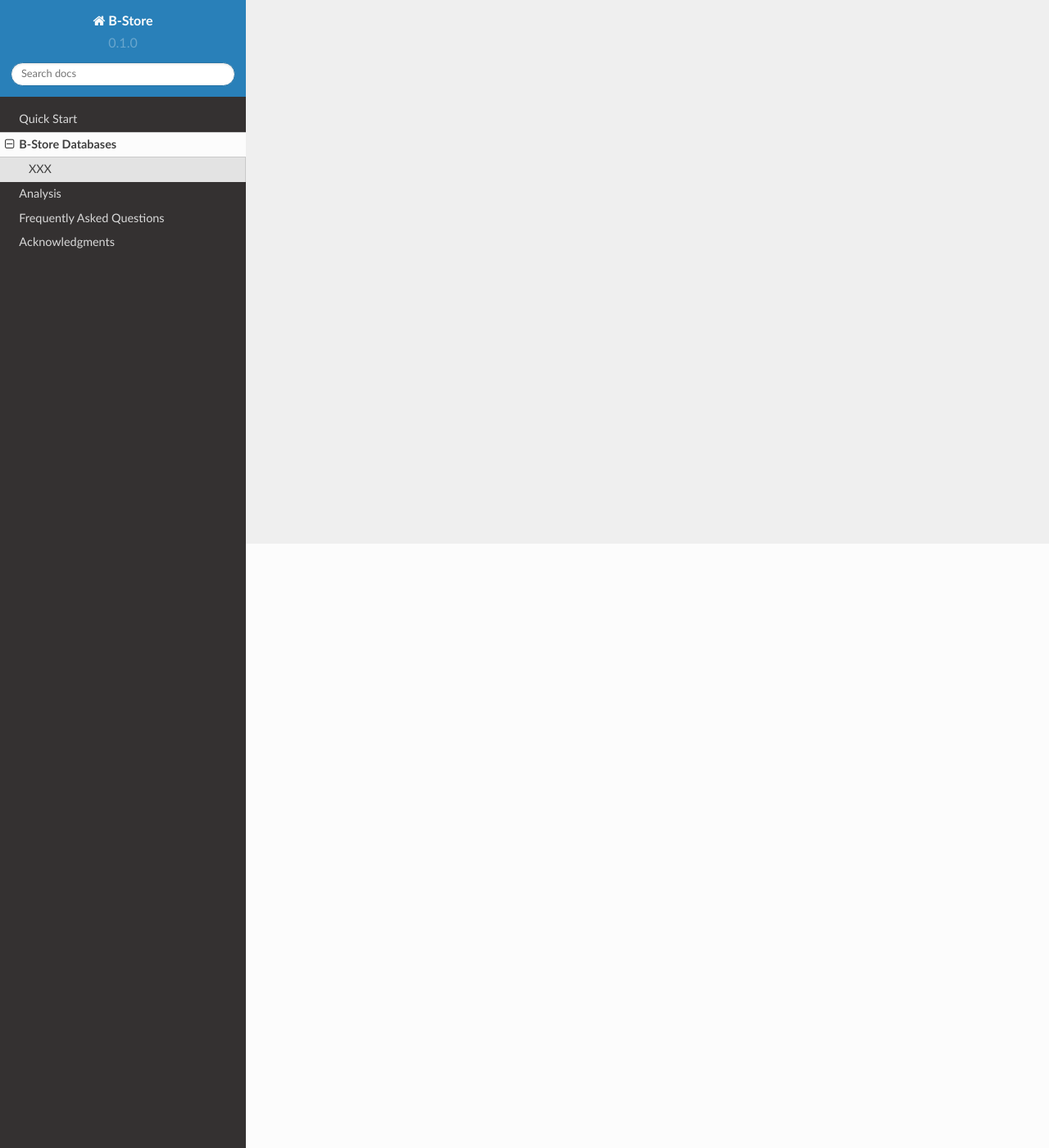
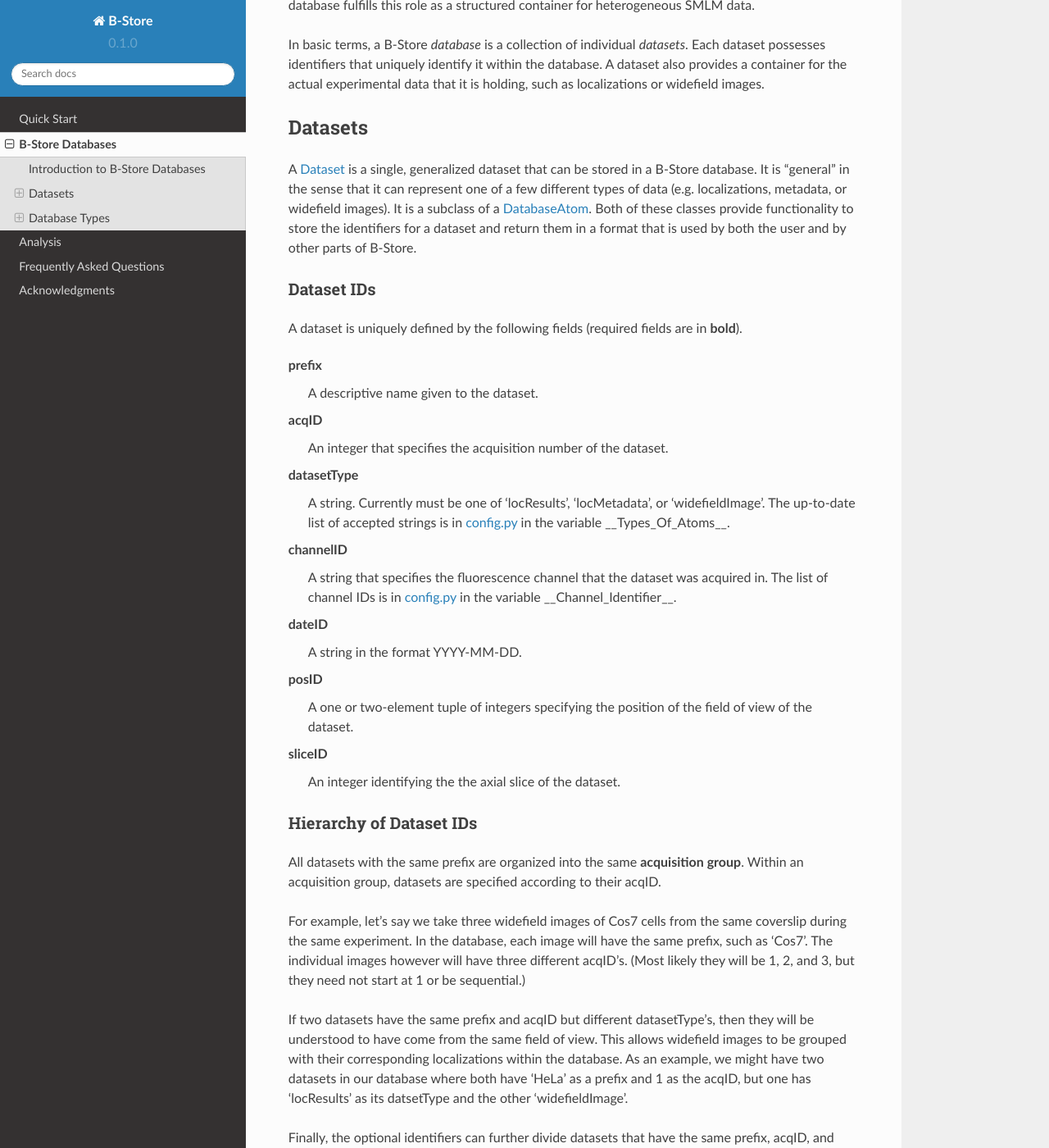
Before and after one commit to kmdouglass/bstore, a Sphinx documentation site: the page built from docs/database.rst, in a window 1280 px wide and 1400 px high, scrolled down 737 px. Shown: the whole window at 82% size. Built offline with Sphinx 7.4.7 and the Read the Docs theme 2.0.0, drawn with Linux system fonts in a browser that asks for light colours; pages that are not in the unit, such as notebooks, are missing from menus; some of the changed text lies outside the part shown.

Commit message:
Began writing database documentation.

```diff
--- a/docs/analysis.rst
+++ b/docs/analysis.rst
@@ -20,5 +20,5 @@ Analysis
 
 .. contents:: Table of Contents
 
-Title
-=====
+In Progress
+===========
--- a/docs/database.rst
+++ b/docs/database.rst
@@ -8,11 +8,13 @@ B-Store Databases
 :Contact: kyle.m.douglass@gmail.com
 :organization: École Polytechnique Fédérale de Lausanne (EPFL)
 :status: in progress
-:date: 2016-07-11
+:date: 2016-07-23
 
 :abstract:
 
-   XXX
+   The logic behind B-Store databases is presented in this
+   document. The HDF file type is briefly explained, followed by the
+   organization of data within the database.
 
 .. meta::
    :keywords: b-store, database
@@ -20,5 +22,127 @@ B-Store Databases
 
 .. contents:: Table of Contents
 
-XXX
-===
+Introduction to B-Store Databases
+=================================
+
+A single high-throughput SMLM experiment can generate hundreds or even
+thousands of different files containing different types of
+data. Analyzing this data requires that the files are sorted and
+organized in a well-structured way that is understandable by both
+humans and machines. A B-Store database fulfills this role as a
+structured container for heterogeneous SMLM data.
+
+In basic terms, a B-Store *database* is a collection of individual
+*datasets*. Each dataset possesses identifiers that uniquely identify
+it within the database. A dataset also provides a container for the
+actual experimental data that it is holding, such as localizations or
+widefield images.
+
+Datasets
+========
+
+A `Dataset`_ is a single, generalized dataset that can be stored in a
+B-Store database. It is "general" in the sense that it can represent
+one of a few different types of data (e.g. localizations, metadata, or
+widefield images). It is a subclass of a `DatabaseAtom`_. Both of
+these classes provide functionality to store the identifiers for a
+dataset and return them in a format that is used by both the user and
+by other parts of B-Store.
+
+.. _Dataset: http://b-store.readthedocs.io/en/latest/bstore.html#bstore.database.Dataset
+.. _DatabaseAtom: http://b-store.readthedocs.io/en/latest/bstore.html#bstore.database.DatabaseAtom
+
+Dataset IDs
+-----------
+
+A dataset is uniquely defined by the following fields (required fields
+are in **bold**).
+
+**prefix**
+    A descriptive name given to the dataset.
+
+**acqID**
+    An integer that specifies the acquisition number of the dataset.
+
+**datasetType**
+    A string. Currently must be one of 'locResults', 'locMetadata', or
+    'widefieldImage'. The up-to-date list of accepted strings is in
+    `config.py`_ in the variable __Types_Of_Atoms__.
+
+channelID
+    A string that specifies the fluorescence channel that the dataset
+    was acquired in. The list of channel IDs is in `config.py`_ in the
+    variable __Channel_Identifier__.
+
+dateID
+    A string in the format YYYY-MM-DD.
+
+posID
+    A one or two-element tuple of integers specifying the position
+    of the field of view of the dataset.
+
+sliceID
+    An integer identifying the the axial slice of the dataset.
+
+.. _config.py: https://github.com/kmdouglass/bstore/blob/master/bstore/config.py
+
+Hierarchy of Dataset IDs
+------------------------
+
+All datasets with the same prefix are organized into the same
+**acquisition group**. Within an acquisition group, datasets are
+specified according to their acqID.
+
+For example, let's say we take three widefield images of Cos7 cells
+from the same coverslip during the same experiment. In the database,
+each image will have the same prefix, such as 'Cos7'. The individual
+images however will have three different acqID's. (Most likely they
+will be 1, 2, and 3, but they need not start at 1 or be sequential.)
+
+If two datasets have the same prefix and acqID but different
+datasetType's, then they will be understood to have come from the same
+field of view. This allows widefield images to be grouped with their
+corresponding localizations within the database. As an example, we
+might have two datasets in our database where both have 'HeLa' as a
+prefix and 1 as the acqID, but one has 'locResults' as its datsetType
+and the other 'widefieldImage'.
+
+Finally, the optional identifiers can further divide datasets that
+have the same prefix, acqID, and datasetTypes.
+
+Database Types
+==============
+
+In the B-Store code, a generic database is represented by the
+`Database`_ class. This is a metaclass that specifies all the
+functions that a B-Store database must have, but does not necessarily
+implement these functions or determine what container the database is
+stored in.
+
+The `HDFDatabase`_ class is a subclass of Database and allows for the
+creation of a database inside a `HDF`_ container. HDF is a
+high-performance file type used in scientific and numerical
+computing. It is considered a standard file type in scientific circles
+and is widely supported by many programming environments. One
+advantage of HDF containers is that you are not required to use
+B-Store code to access the data in a B-Store database. Any software
+that can read or modify HDF files will do.
+
+In the future, databases utilizing other modalities, such as SQLite,
+may be added by extending the Database class.
+
+.. _Database: http://b-store.readthedocs.io/en/latest/bstore.html#bstore.database.Database
+.. _HDFDatabase: http://b-store.readthedocs.io/en/latest/bstore.html#bstore.database.HDFDatabase
+.. _HDF: https://www.hdfgroup.org/
+
+HDFView
+-------
+
+`HDFView`_ is a useful utility for viewing the contents of a HDF
+container. It is freely available and recommended for trouble
+shooting.
+
+We will use screenshots taken from HDFView to explain how data is
+sorted inside a B-Store database.
+
+.. _HDFView: https://www.hdfgroup.org/products/java/hdfview/
--- a/docs/quickstart.rst
+++ b/docs/quickstart.rst
@@ -106,7 +106,9 @@ dataset will have the following ID's:
 2. *acqID* - 1
 3. *datasetType* - 'locResults'
 
-::
+You can follow along by entering the following code into the Python
+interpreter of your choice.::
+
    >>> import bstore.parsers as parsers
    >>> sp = parsers.SimpleParser()
    >>> sp.parseFilename('HeLa_Cells_1.csv')
```
